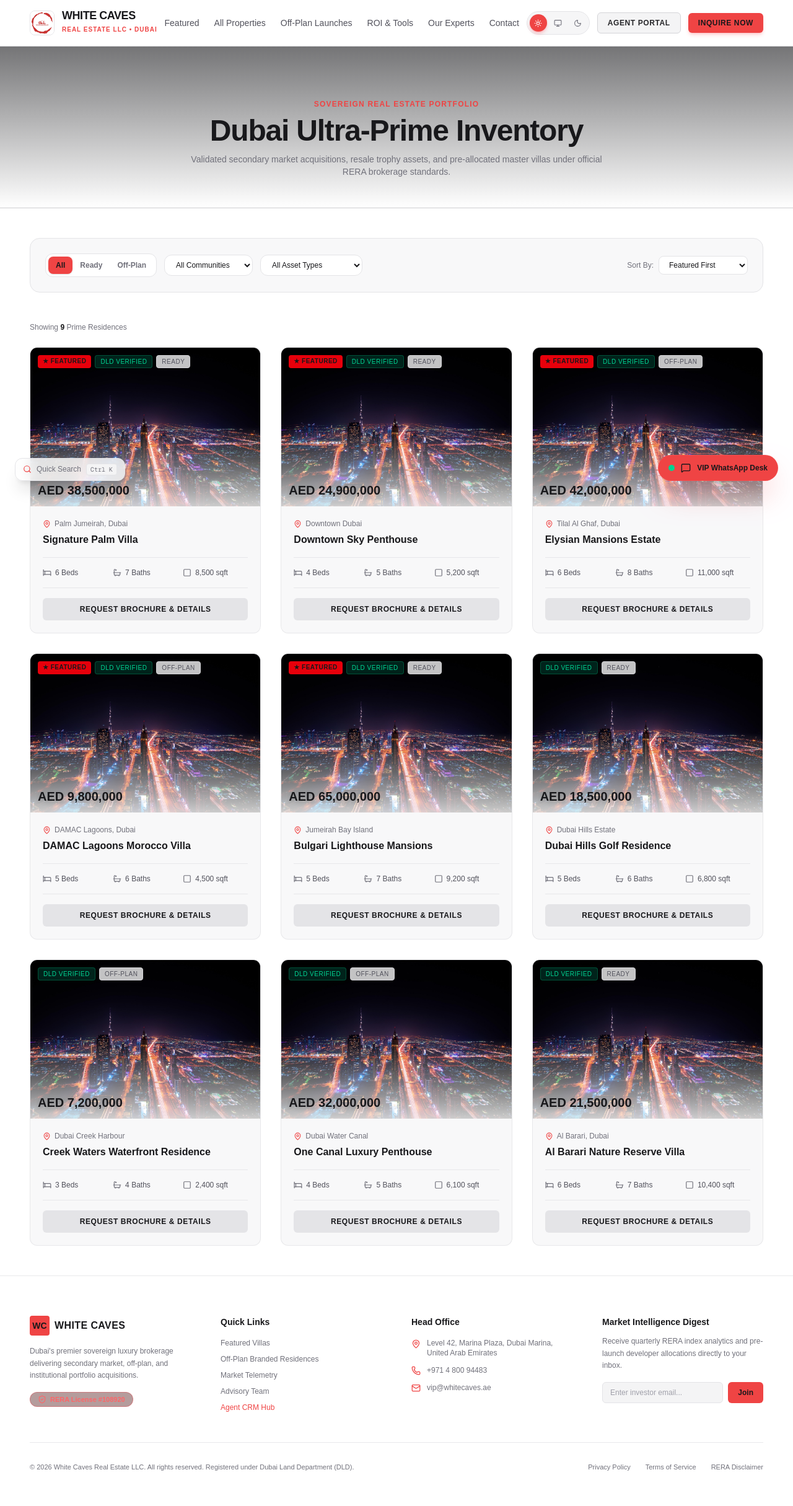
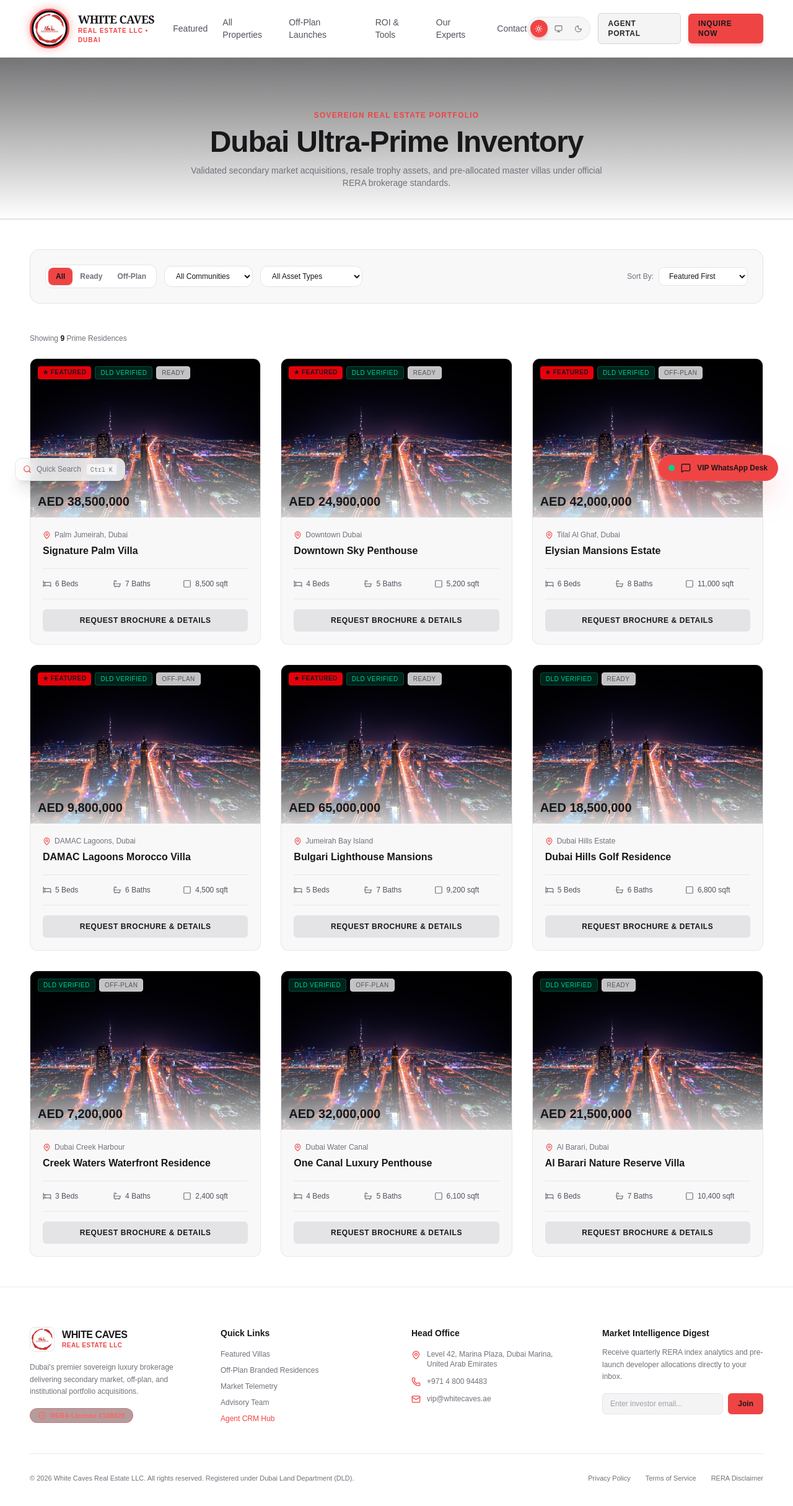
Before and after one commit to arslan9024/White-Caves-Web, a Next.js app: page /properties in a window 1280 px wide. Shown: the top 2430 px of the page at 62% size. Built offline with nearby package versions, Linux system fonts and the light colour scheme.

Commit message:
feat(brand): introduce modernized BrandLogo ring component with Next.js image optimization

```diff
--- /dev/null
+++ b/src/components/Brand/BrandLogo.tsx
@@ -0,0 +1,82 @@
+'use client';
+
+import React, { FC } from 'react';
+import Image from 'next/image';
+import Link from 'next/link';
+
+interface BrandLogoProps {
+  variant?: 'ring' | 'compact' | 'footer';
+  className?: string;
+  showText?: boolean;
+}
+
+export const BrandLogo: FC<BrandLogoProps> = ({
+  variant = 'ring',
+  className = '',
+  showText = true,
+}) => {
+  if (variant === 'ring') {
+    return (
+      <Link
+        href="/"
+        className={`group relative flex items-center gap-3.5 focus:outline-none ${className}`}
+        aria-label="White Caves Real Estate Home"
+      >
+        {/* Signature Glowing Overhanging Red Ring */}
+        <div className="relative w-12 h-12 sm:w-14 sm:h-14 md:w-16 md:h-16 rounded-full p-[3px] bg-[#070B14] border-[3px] border-[#EF4444] shadow-[0_0_15px_rgba(239,68,68,0.45)] group-hover:shadow-[0_0_25px_rgba(239,68,68,0.7)] group-hover:scale-105 transition-all duration-300 overflow-hidden flex items-center justify-center">
+          <Image
+            src="/company-logo.jpg"
+            alt="White Caves Logo"
+            width={64}
+            height={64}
+            className="w-full h-full object-cover rounded-full"
+            priority
+          />
+        </div>
+
+        {showText && (
+          <div className="flex flex-col">
+            <span className="text-base sm:text-lg font-black tracking-tight text-zinc-900 dark:text-white uppercase leading-tight font-serif group-hover:text-[#EF4444] transition-colors">
+              White Caves
+            </span>
+            <span className="text-[9px] sm:text-[10px] tracking-widest text-[#EF4444] font-bold uppercase">
+              Real Estate LLC • Dubai
+            </span>
+          </div>
+        )}
+      </Link>
+    );
+  }
+
+  // Compact or Footer variant
+  return (
+    <Link
+      href="/"
+      className={`group flex items-center gap-3 focus:outline-none ${className}`}
+      aria-label="White Caves Real Estate Home"
+    >
+      <div className="relative w-10 h-10 rounded-lg overflow-hidden border border-zinc-200 dark:border-zinc-800 bg-zinc-100 dark:bg-zinc-900 flex items-center justify-center group-hover:border-[#EF4444] transition-colors">
+        <Image
+          src="/company-logo.jpg"
+          alt="White Caves Logo"
+          width={40}
+          height={40}
+          className="object-cover"
+        />
+      </div>
+
+      {showText && (
+        <div className="flex flex-col">
+          <span className="text-base font-bold tracking-tight text-zinc-900 dark:text-white block leading-tight">
+            WHITE CAVES
+          </span>
+          <span className="text-[10px] tracking-wider text-[#EF4444] font-semibold uppercase">
+            Real Estate LLC
+          </span>
+        </div>
+      )}
+    </Link>
+  );
+};
+
+export default BrandLogo;
--- /dev/null
+++ b/src/components/Brand/index.ts
@@ -0,0 +1 @@
+export * from './BrandLogo';
--- a/src/components/Footer/Footer.tsx
+++ b/src/components/Footer/Footer.tsx
@@ -2,6 +2,7 @@ import Link from 'next/link';
 import { ShieldCheck, MapPin, Phone, Mail } from 'lucide-react';
 import { FooterNewsletter } from './FooterNewsletter';
 import { PORTAL_LINK } from '../../data/nav.data';
+import { BrandLogo } from '../Brand';
 
 export const Footer = () => {
   return (
@@ -9,11 +10,8 @@ export const Footer = () => {
       <div className="max-w-7xl mx-auto grid grid-cols-1 md:grid-cols-2 lg:grid-cols-4 gap-12 pb-12 border-b border-zinc-200/80 dark:border-zinc-800/80">
         {/* Col 1 */}
         <div>
-          <div className="flex items-center gap-2 mb-4">
-            <div className="w-8 h-8 rounded bg-[#EF4444] text-zinc-900 dark:text-white font-bold flex items-center justify-center text-sm">
-              WC
-            </div>
-            <span className="text-base font-bold text-zinc-900 dark:text-white tracking-wide">WHITE CAVES</span>
+          <div className="mb-4">
+            <BrandLogo variant="compact" />
           </div>
           <p className="leading-relaxed mb-4 text-zinc-500 dark:text-zinc-400">
             Dubai's premier sovereign luxury brokerage delivering secondary market, off-plan, and institutional portfolio acquisitions.
--- a/src/components/Navbar/Navbar.tsx
+++ b/src/components/Navbar/Navbar.tsx
@@ -1,40 +1,21 @@
 'use client';
 
 import { useState } from 'react';
-import Image from 'next/image';
 import Link from 'next/link';
 import { Menu } from 'lucide-react';
 import { NAV_LINKS, PORTAL_LINK, WHATSAPP_LINK } from '../../data/nav.data';
 import { NavLinks } from './NavLinks';
 import { MobileDrawer } from './MobileDrawer';
 import { ThemeToggle } from '../Theme';
+import { BrandLogo } from '../Brand';
 
 export const Navbar = () => {
   const [mobileOpen, setMobileOpen] = useState(false);
 
   return (
     <>
-      <header className="sticky top-0 z-40 backdrop-blur-md bg-white/85 dark:bg-zinc-950/85 border-b border-zinc-200 dark:border-zinc-800/80 px-6 lg:px-12 py-4 flex items-center justify-between transition-colors">
-        <Link href="/" className="flex items-center gap-3">
-          <div className="h-10 w-10 relative rounded-lg overflow-hidden border border-zinc-200 dark:border-zinc-800 bg-zinc-100 dark:bg-zinc-900 flex items-center justify-center">
-            <Image
-              src="/company-logo.jpg"
-              alt="White Caves Logo"
-              width={40}
-              height={40}
-              className="object-cover"
-              priority
-            />
-          </div>
-          <div>
-            <span className="text-lg font-bold tracking-tight text-zinc-900 dark:text-white block leading-none">
-              WHITE CAVES
-            </span>
-            <span className="text-[10px] tracking-widest text-[#EF4444] font-semibold uppercase">
-              Real Estate LLC • Dubai
-            </span>
-          </div>
-        </Link>
+      <header className="sticky top-0 z-40 backdrop-blur-md bg-white/85 dark:bg-zinc-950/85 border-b border-zinc-200 dark:border-zinc-800/80 px-6 lg:px-12 py-3.5 flex items-center justify-between transition-colors">
+        <BrandLogo variant="ring" />
 
         {/* Desktop Navigation */}
         <NavLinks links={NAV_LINKS} className="hidden md:flex" />
```
